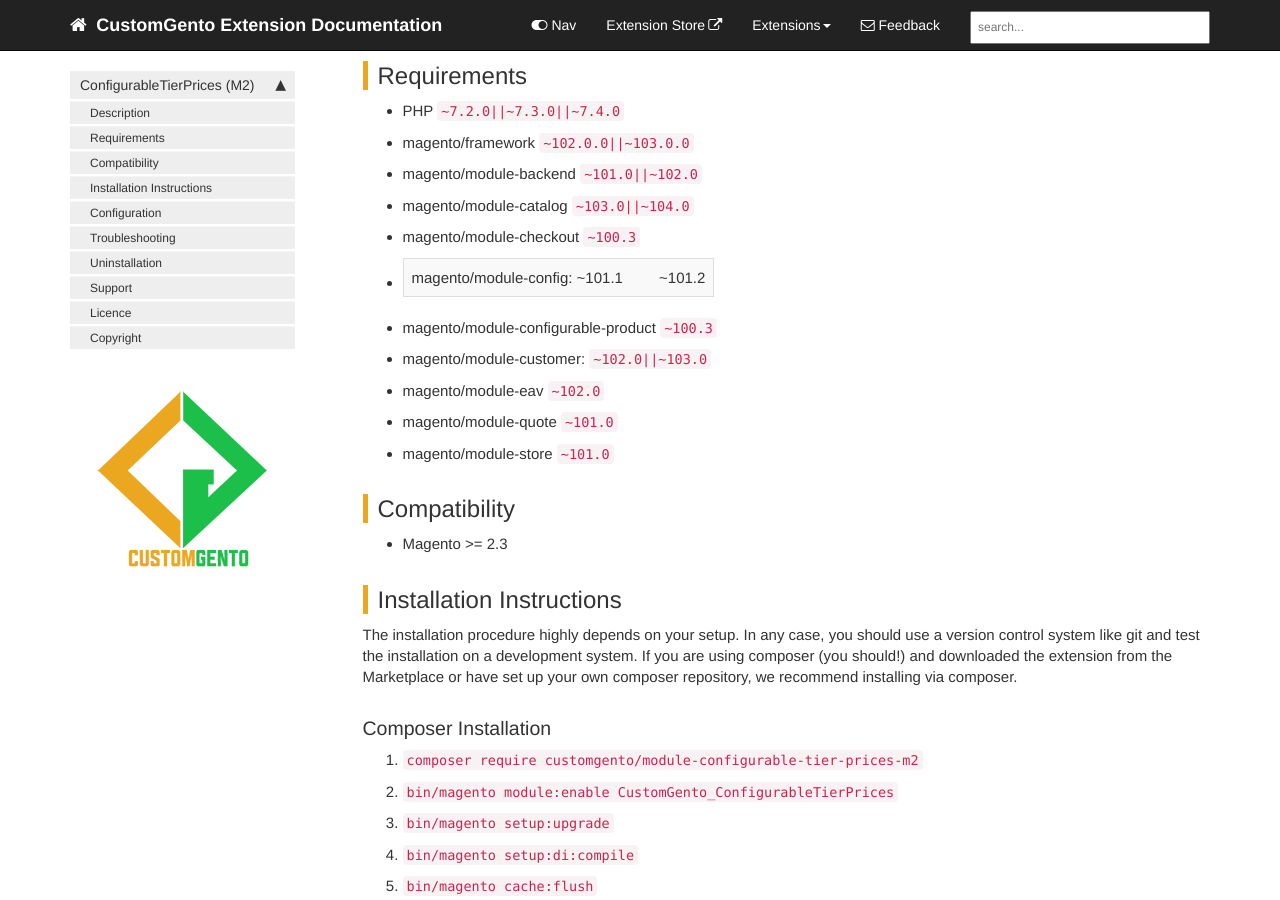
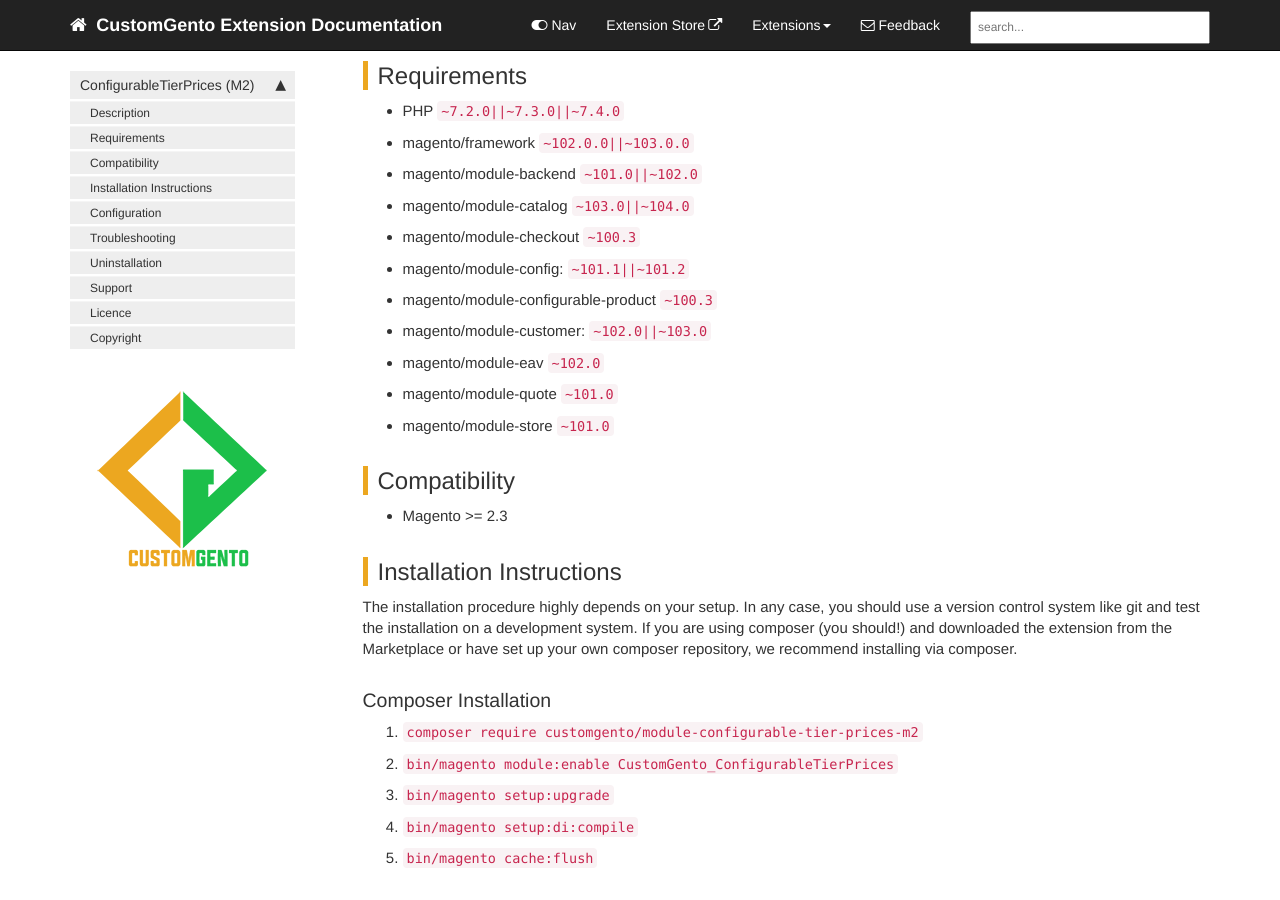
Before and after one commit to customgento/docs, a Jekyll site: the page built from pages/tier-prices-for-configurable-products-m2.md, in a window 1280 px wide and 900 px high, scrolled down 2697 px. Built offline with Jekyll 4.4.1, drawn with Linux system fonts in a browser that asks for light colours; comment, search, counter and statistics services are not loaded.

Commit message:
Add backticks
Co-authored-by: Simon Sprankel <sprankhub@users.noreply.github.com>

```diff
--- a/pages/tier-prices-for-configurable-products-m2.md
+++ b/pages/tier-prices-for-configurable-products-m2.md
@@ -46,7 +46,7 @@ Given your simple products, which are assigned to configurable products, are als
 - magento/module-backend `~101.0||~102.0`
 - magento/module-catalog `~103.0||~104.0`
 - magento/module-checkout `~100.3`
-- magento/module-config: ~101.1||~101.2
+- magento/module-config: `~101.1||~101.2`
 - magento/module-configurable-product `~100.3`
 - magento/module-customer: `~102.0||~103.0`
 - magento/module-eav `~102.0`
```
